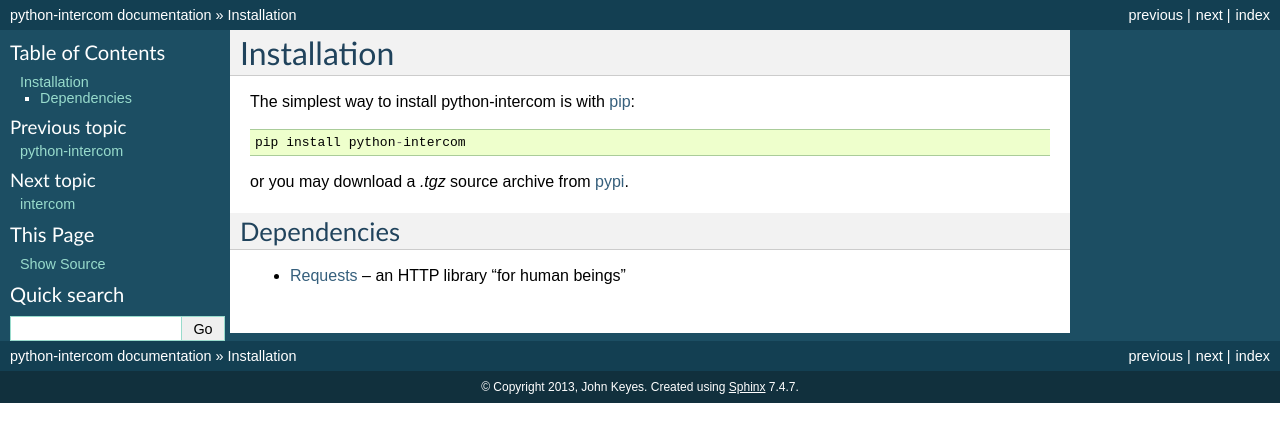
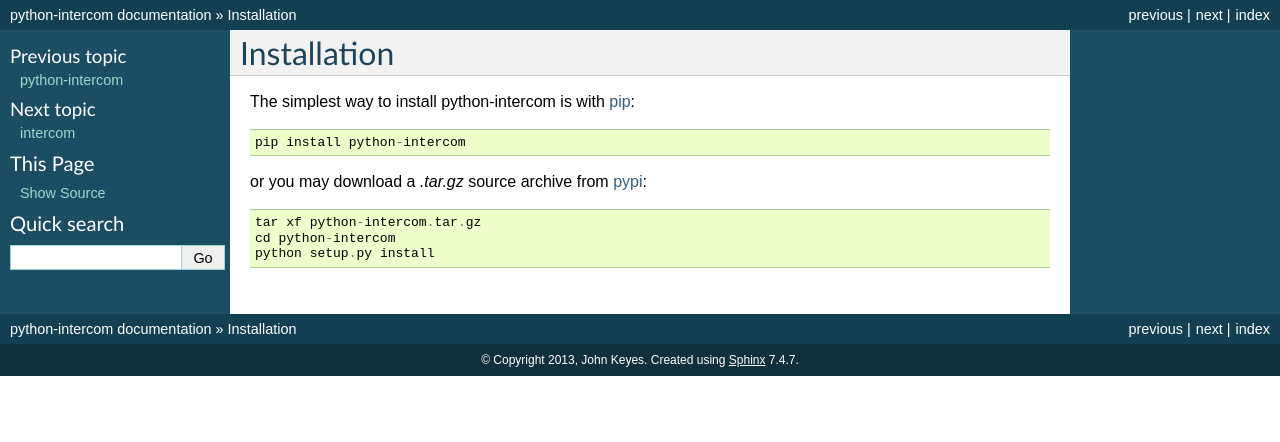
Before and after one commit to intercom/python-intercom, a Sphinx documentation site: the page built from docs/installation.rst, in a window 1280 px wide. Shown: the top 442 px of the page. Built offline with Sphinx 7.4.7, drawn with Linux system fonts in a browser that asks for light colours.

Commit message:
Small tweaks to the docs.

```diff
--- a/INSTALL.rst
+++ b/INSTALL.rst
@@ -8,9 +8,10 @@
 
     pip install python-intercom
 
-or you may download a `.tgz` source archive from `pypi <http://pypi.python.org/pypi/python-intercom#downloads>`_.
+or you may download a `.tar.gz` source archive from `pypi <http://pypi.python.org/pypi/python-intercom#downloads>`_:
 
-Dependencies
-~~~~~~~~~~~~
+::
 
-* `Requests <http://python-requests.org/>`_ – an HTTP library “for human beings”
+    tar xf python-intercom.tar.gz
+    cd python-intercom
+    python setup.py install
```
Also changed, not shown: docs/development.rst (+6 -2 lines).
